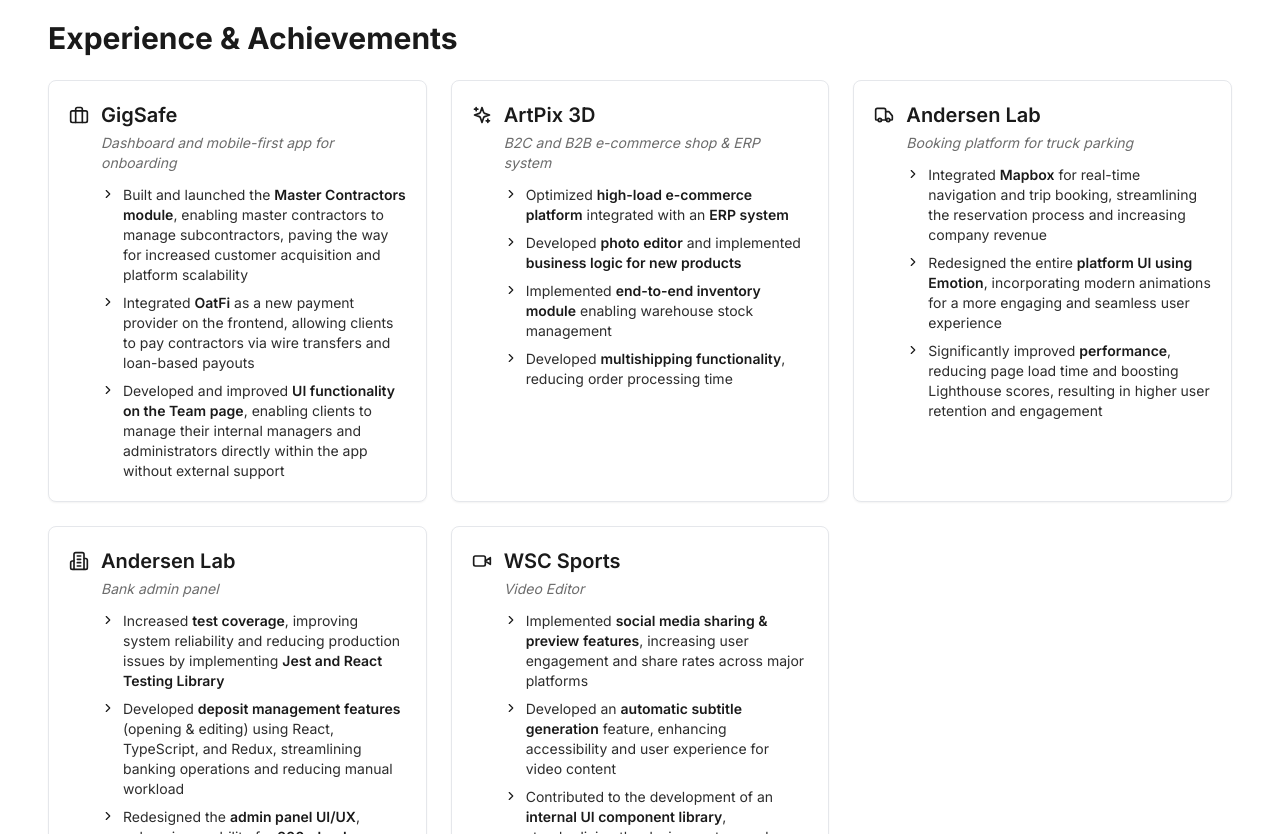
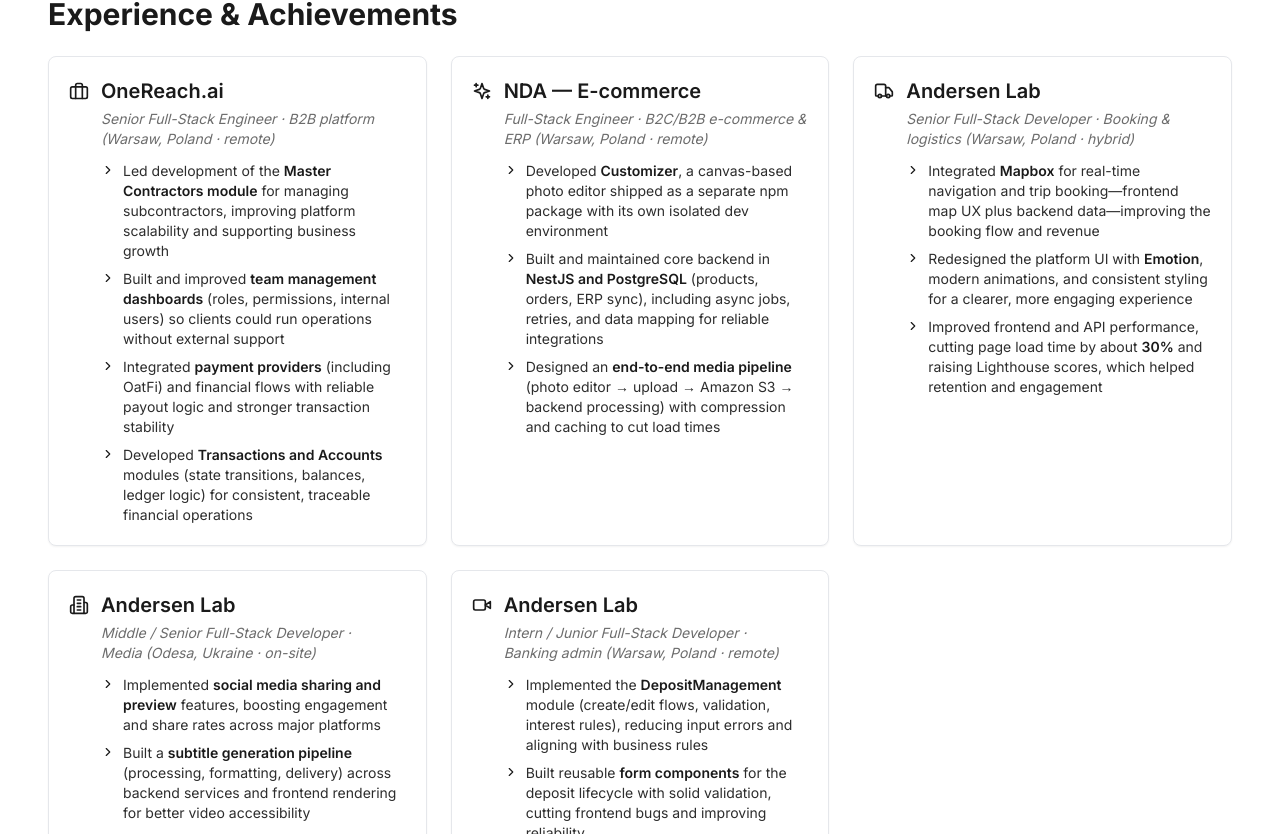
Before and after one commit to paulkochuiev/paulkochuiev.com, a React (Vite) app: page / in a window 1280 px wide. Shown: the part 1166-2000 px from the top of the page. Built offline with nearby package versions, Linux system fonts and the light colour scheme.

Commit message:
feat: update info

```diff
--- a/src/components/Projects.tsx
+++ b/src/components/Projects.tsx
@@ -72,7 +72,7 @@
           initial="hidden"
           animate={isInView ? "visible" : "hidden"}
         >
-          {projects.map((project) => {
+          {projects.map((project, index) => {
             const Icon = project.icon;
 
             const CardContent = ({ isHovered }: { isHovered: boolean }) => (
@@ -170,7 +170,6 @@
 
               return (
                 <motion.div
-                  key={project.title}
                   variants={cardVariants}
                   className="group h-full self-stretch"
                 >
@@ -179,7 +178,9 @@
               );
             };
 
-            return <ProjectCard key={project.title} />;
+            return (
+              <ProjectCard key={`${project.title}-${project.period ?? index}`} />
+            );
           })}
         </motion.div>
       </div>
--- a/src/constants.ts
+++ b/src/constants.ts
@@ -30,29 +30,31 @@
   about: {
     title: "About",
     description:
-      "Senior Frontend / Full-Stack Engineer with 6+ years of frontend experience and 3+ years of full-stack development, specializing in Node.js and NestJS. I build scalable, high-performance web applications using React, TypeScript, and Next.js, while designing backend services, APIs, and integrations for complex business workflows.",
+      "Software Engineer with 6+ years of experience in e-commerce, media, and fintech, building B2B products and internal tools. Experienced in React, TypeScript, and Node.js, with deep ownership of features—from UI (photo editors, dashboards) to backend logic and integrations—with a focus on clean architecture and performance.",
     expertise: {
       label: "Core expertise:",
       items: [
         {
           title: "Frontend",
-          description: "React, Next.js, TypeScript, Redux, MUI, CSS Modules",
+          description:
+            "React, Next.js, TypeScript, Redux, Hooks, Tailwind, MUI, Ant Design, Storybook, Framer Motion, Mapbox, performance-focused UI",
           icon: "Code",
         },
         {
           title: "Backend",
-          description: "Node.js, NestJS, REST APIs, API integrations",
+          description:
+            "Node.js, NestJS, REST, GraphQL, PostgreSQL, TypeORM, Prisma, Redis, RabbitMQ, WebSockets",
           icon: "Server",
         },
         {
           title: "Architecture",
           description:
-            "Component-driven UI, modular services, clean code, performance optimization, AWS",
+            "Microservices, Docker, AWS (S3, Lambda), CI/CD, clean architecture, testing (Jest, RTL, Cypress)",
           icon: "Layers",
         },
         {
           title: "Domains",
-          description: "FinTech, SportTech, E-commerce, SaaS",
+          description: "E-commerce, media, fintech, B2B platforms, internal tools",
           icon: "Building2",
         },
       ],
@@ -62,7 +64,7 @@
       value: "",
     },
     closing:
-      "Passionate about code quality, maintainability, and developer experience. I enjoy owning features end-to-end and continuously improving technical solutions.",
+      "I care about maintainable code, clear structure, and measurable performance. I like taking features from idea to production—UI, APIs, integrations—and refining them as products grow.",
   },
   contact: {
     title: "Reach Me",
@@ -83,36 +85,39 @@
 
 export const PROJECTS = [
   {
-    title: "GigSafe",
-    projectType: "Dashboard and mobile-first app for onboarding",
+    title: "OneReach.ai",
+    projectType:
+      "Senior Full-Stack Engineer · B2B platform (Warsaw, Poland · remote)",
     description: [
-      "Built and launched the <strong>Master Contractors module</strong>, enabling master contractors to manage subcontractors, paving the way for increased customer acquisition and platform scalability",
-      "Integrated <strong>OatFi</strong> as a new payment provider on the frontend, allowing clients to pay contractors via wire transfers and loan-based payouts",
-      "Developed and improved <strong>UI functionality on the Team page</strong>, enabling clients to manage their internal managers and administrators directly within the app without external support",
+      "Led development of the <strong>Master Contractors module</strong> for managing subcontractors, improving platform scalability and supporting business growth",
+      "Built and improved <strong>team management dashboards</strong> (roles, permissions, internal users) so clients could run operations without external support",
+      "Integrated <strong>payment providers</strong> (including OatFi) and financial flows with reliable payout logic and stronger transaction stability",
+      "Developed <strong>Transactions and Accounts</strong> modules (state transitions, balances, ledger logic) for consistent, traceable financial operations",
     ],
-    company: "GigSafe",
-    period: "Feb 2025 - Jul 2025 · 6 mos",
-    link: "https://www.gigsafe.com/",
+    company: "OneReach.ai",
+    period: "Feb 2025 - Jan 2026",
+    link: "https://onereach.ai/",
   },
   {
-    title: "ArtPix 3D",
-    projectType: "B2C and B2B e-commerce shop & ERP system",
+    title: "NDA — E-commerce",
+    projectType:
+      "Full-Stack Engineer · B2C/B2B e-commerce & ERP (Warsaw, Poland · remote)",
     description: [
-      "Optimized <strong>high-load e-commerce platform</strong> integrated with an <strong>ERP system</strong>",
-      "Developed <strong>photo editor</strong> and implemented <strong>business logic for new products</strong>",
-      "Implemented <strong>end-to-end inventory module</strong> enabling warehouse stock management",
-      "Developed <strong>multishipping functionality</strong>, reducing order processing time",
+      "Developed <strong>Customizer</strong>, a canvas-based photo editor shipped as a separate npm package with its own isolated dev environment",
+      "Built and maintained core backend in <strong>NestJS and PostgreSQL</strong> (products, orders, ERP sync), including async jobs, retries, and data mapping for reliable integrations",
+      "Designed an <strong>end-to-end media pipeline</strong> (photo editor → upload → Amazon S3 → backend processing) with compression and caching to cut load times",
     ],
-    period: "Dec 2023 - Feb 2025 · 1 yr 3 mos",
-    link: "https://artpix3d.com/?srsltid=AfmBOoq-PvXy2hO5rwc-w-AHezlGgT9zWCXKZ58HAEyBHMtkgIfnyvjc",
+    company: "Confidential",
+    period: "Dec 2023 - Feb 2025",
   },
   {
     title: "Andersen Lab",
-    projectType: "Booking platform for truck parking",
+    projectType:
+      "Senior Full-Stack Developer · Booking & logistics (Warsaw, Poland · hybrid)",
     description: [
-      "Integrated <strong>Mapbox</strong> for real-time navigation and trip booking, streamlining the reservation process and increasing company revenue",
-      "Redesigned the entire <strong>platform UI using Emotion</strong>, incorporating modern animations for a more engaging and seamless user experience",
-      "Significantly improved <strong>performance</strong>, reducing page load time and boosting Lighthouse scores, resulting in higher user retention and engagement",
+      "Integrated <strong>Mapbox</strong> for real-time navigation and trip booking—frontend map UX plus backend data—improving the booking flow and revenue",
+      "Redesigned the platform UI with <strong>Emotion</strong>, modern animations, and consistent styling for a clearer, more engaging experience",
+      "Improved frontend and API performance, cutting page load time by about <strong>30%</strong> and raising Lighthouse scores, which helped retention and engagement",
     ],
     company: "Andersen Lab",
     period: "Jul 2023 - Dec 2023 · 6 mos",
@@ -120,26 +125,28 @@
   },
   {
     title: "Andersen Lab",
-    projectType: "Bank admin panel",
+    projectType:
+      "Middle / Senior Full-Stack Developer · Media (Odesa, Ukraine · on-site)",
     description: [
-      "Increased <strong>test coverage</strong>, improving system reliability and reducing production issues by implementing <strong>Jest and React Testing Library</strong>",
-      "Developed <strong>deposit management features</strong> (opening & editing) using React, TypeScript, and Redux, streamlining banking operations and reducing manual workload",
-      "Redesigned the <strong>admin panel UI/UX</strong>, enhancing usability for <strong>200+ bank employees</strong> and improving task completion speed",
+      "Implemented <strong>social media sharing and preview</strong> features, boosting engagement and share rates across major platforms",
+      "Built a <strong>subtitle generation pipeline</strong> (processing, formatting, delivery) across backend services and frontend rendering for better video accessibility",
+      "Maintained an <strong>internal UI component library</strong> as an npm package on Material UI, standardizing the design system and team velocity",
+    ],
+    company: "Andersen Lab",
+    period: "Dec 2020 - Jul 2023 · 2 yrs 8 mos",
+    link: "https://andersenlab.com/",
+  },
+  {
+    title: "Andersen Lab",
+    projectType:
+      "Intern / Junior Full-Stack Developer · Banking admin (Warsaw, Poland · remote)",
+    description: [
+      "Implemented the <strong>DepositManagement</strong> module (create/edit flows, validation, interest rules), reducing input errors and aligning with business rules",
+      "Built reusable <strong>form components</strong> for the deposit lifecycle with solid validation, cutting frontend bugs and improving reliability",
+      "Redesigned the <strong>admin panel UI/UX</strong> for <strong>200+ employees</strong>, improving usability and how quickly people completed everyday tasks",
     ],
     company: "Andersen Lab",
     period: "Jan 2020 - Dec 2020 · 1 yr",
     link: "https://andersenlab.com/",
   },
-  {
-    title: "WSC Sports",
-    projectType: "Video Editor",
-    description: [
-      "Implemented <strong>social media sharing & preview features</strong>, increasing user engagement and share rates across major platforms",
-      "Developed an <strong>automatic subtitle generation</strong> feature, enhancing accessibility and user experience for video content",
-      "Contributed to the development of an <strong>internal UI component library</strong>, standardizing the design system and improving development efficiency",
-    ],
-    company: "WSC Sports",
-    period: "Dec 2020 - Jul 2023 · 2 yrs 8 mos",
-    link: "https://wsc-sports.com/",
-  },
 ];
```
